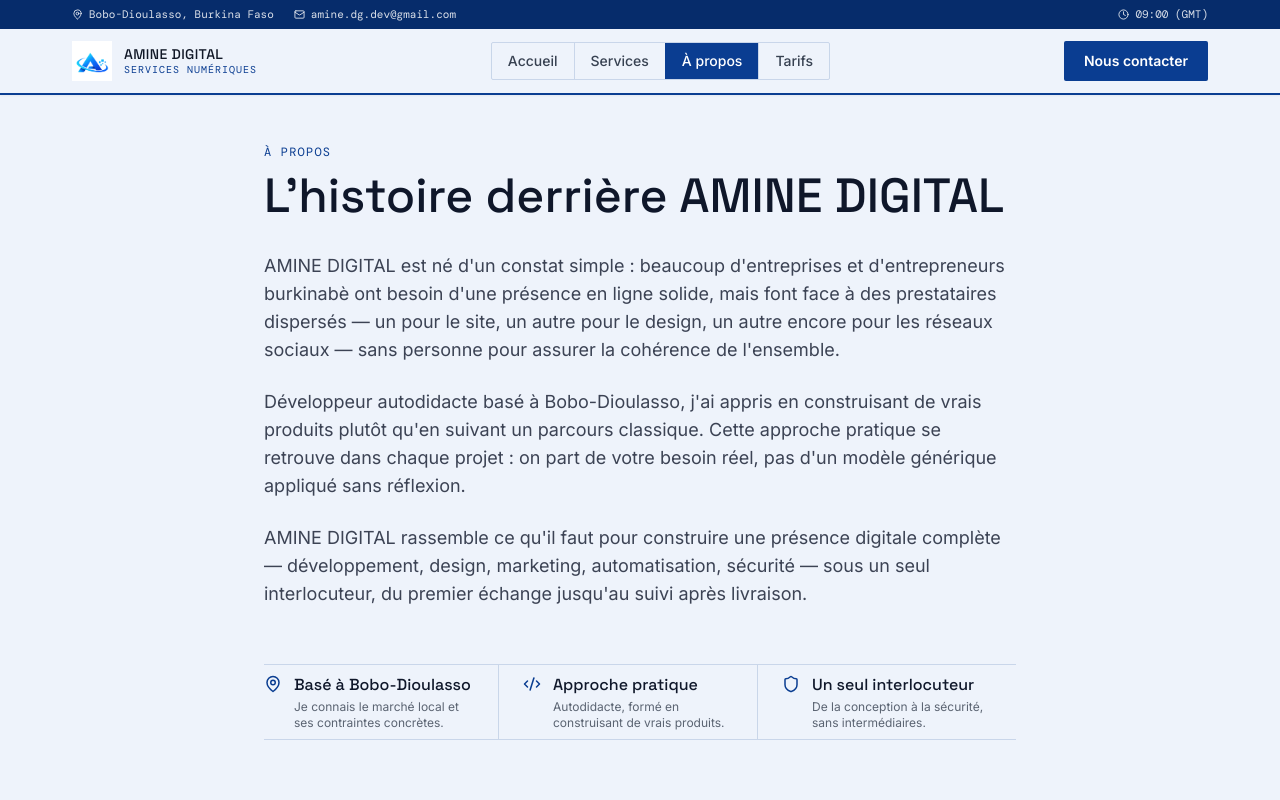
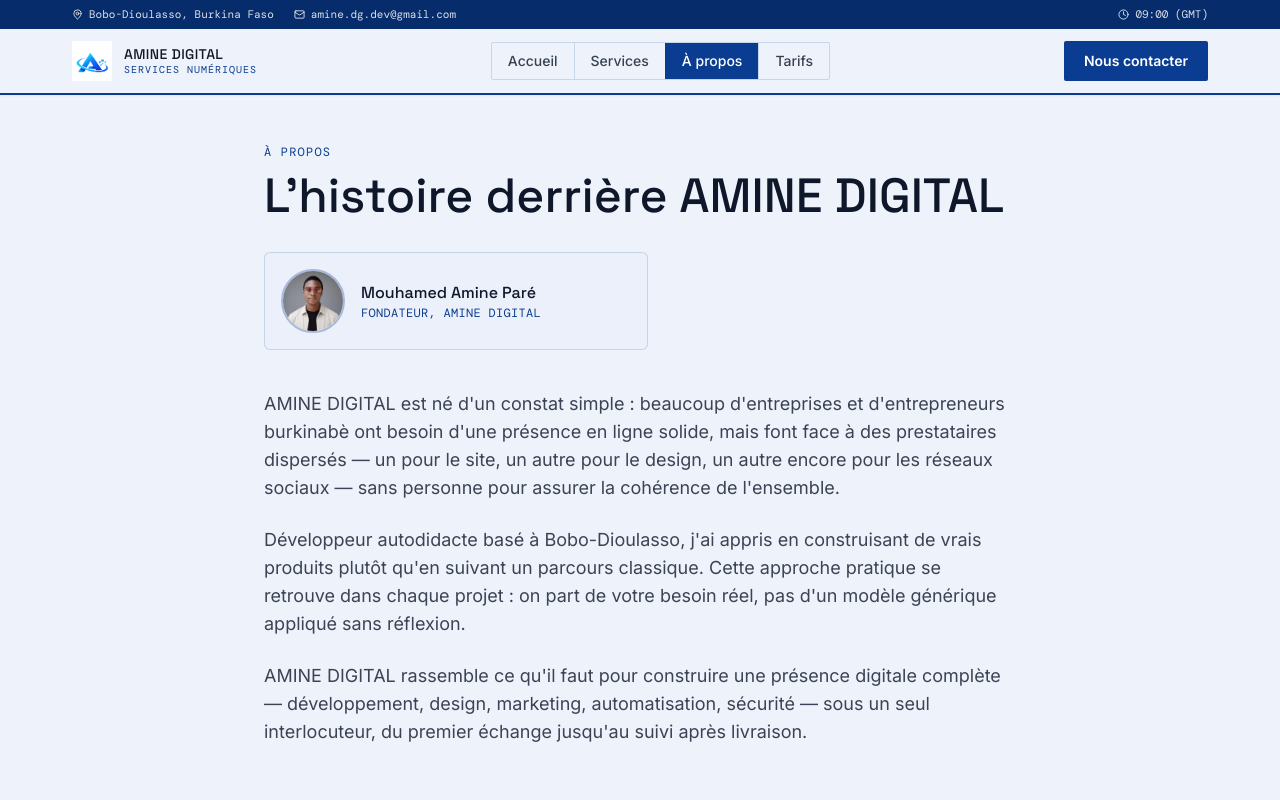
Before and after one commit to aminepare931-source/portfolio-Amine-, a React (Vite) app in the folder apps/amine-digital/: page /a-propos in a window 1280 px wide. Shown: the top 800 px of the page. Built offline with nearby package versions, Linux system fonts and the light colour scheme.

Commit message:
content(amine-digital): ajouter la photo et le nom du fondateur sur la page À propos

```diff
--- a/apps/amine-digital/src/pages/AboutPage.tsx
+++ b/apps/amine-digital/src/pages/AboutPage.tsx
@@ -8,7 +8,19 @@ export default function AboutPage() {
       <div className="text-xs font-mono uppercase tracking-widest text-clay mb-3">À propos</div>
       <h1 className="font-display text-4xl sm:text-5xl mb-8"><Line>L'histoire derrière AMINE DIGITAL</Line></h1>
 
-      <Fade className="space-y-6 text-slate-900/80 leading-relaxed text-base sm:text-lg mb-14">
+      <Fade className="flex items-center gap-4 mb-10 border border-stroke rounded-md p-4 bg-surface/30 max-w-sm">
+        <img
+          src="/assets/founder.jpg"
+          alt="Fondateur d'AMINE DIGITAL"
+          className="w-16 h-16 rounded-full object-cover border-2 border-clay/30 shrink-0"
+        />
+        <div>
+          <div className="font-display text-base text-slate-900">Mouhamed Amine Paré</div>
+          <div className="text-xs text-clay font-mono uppercase tracking-wide">Fondateur, AMINE DIGITAL</div>
+        </div>
+      </Fade>
+
+      <Fade delay={0.1} className="space-y-6 text-slate-900/80 leading-relaxed text-base sm:text-lg mb-14">
         <p>
           AMINE DIGITAL est né d'un constat simple : beaucoup d'entreprises et d'entrepreneurs burkinabè ont
           besoin d'une présence en ligne solide, mais font face à des prestataires dispersés — un pour le site,
```
Also changed, not shown: apps/amine-digital/public/assets/founder.jpg (added).
